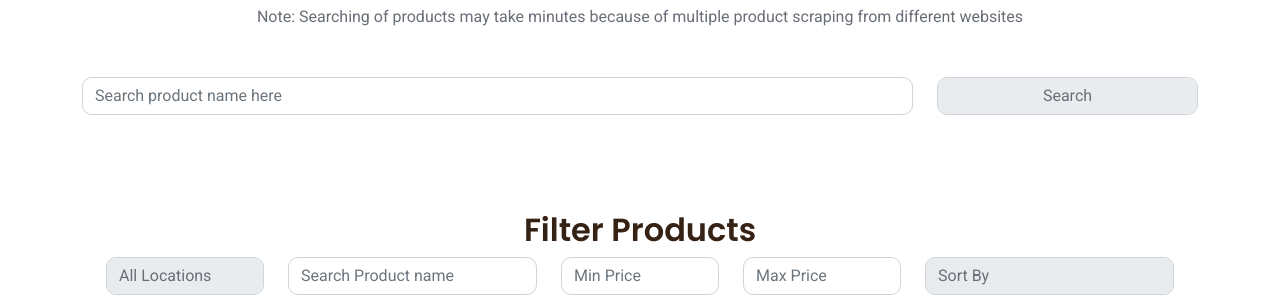
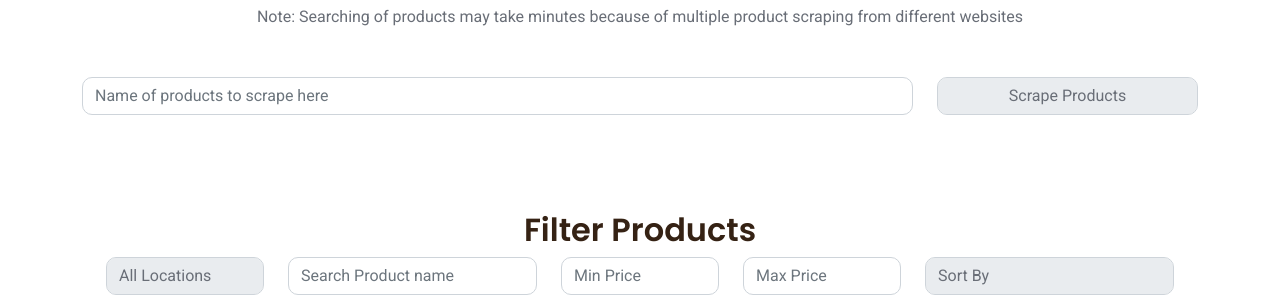
Before and after one commit to llenny18/costmoe, a Django app: template costmoeapp/templates/client/ecom.html in a window 1280 px wide. Shown: the part 185-484 px from the top of the page. Run offline with Django 5.2, Linux system fonts and the light colour scheme; the template is opened without the code that fills it, so the values that code supplies are empty; some libraries are stand-ins or nearby versions.

Commit message:
yun large

```diff
--- a/costmoeapp/templates/client/ecom.html
+++ b/costmoeapp/templates/client/ecom.html
@@ -104,11 +104,11 @@
         <div class="row">
           <div class="col-lg-9 col-md-69 wow fadeInUp" data-wow-delay="0.1s">
            <!-- Multi-select dropdown -->
-           <input type="text" name="product_name" class="form-control mb-5" id="" required placeholder="Search product name here">
+           <input type="text" name="product_name" class="form-control mb-5" id="" required placeholder="Name of products to scrape here">
 
         </div>
         <div class="col-lg-3 col-md-6 wow fadeInUp" data-wow-delay="0.1s">
-           <button type="submit" name="" class="form-control mb-5" id="">Search</button>
+           <button type="submit" name="" class="form-control mb-5" id="">Scrape Products</button>
           </div>
       </div>
     </form>
```
